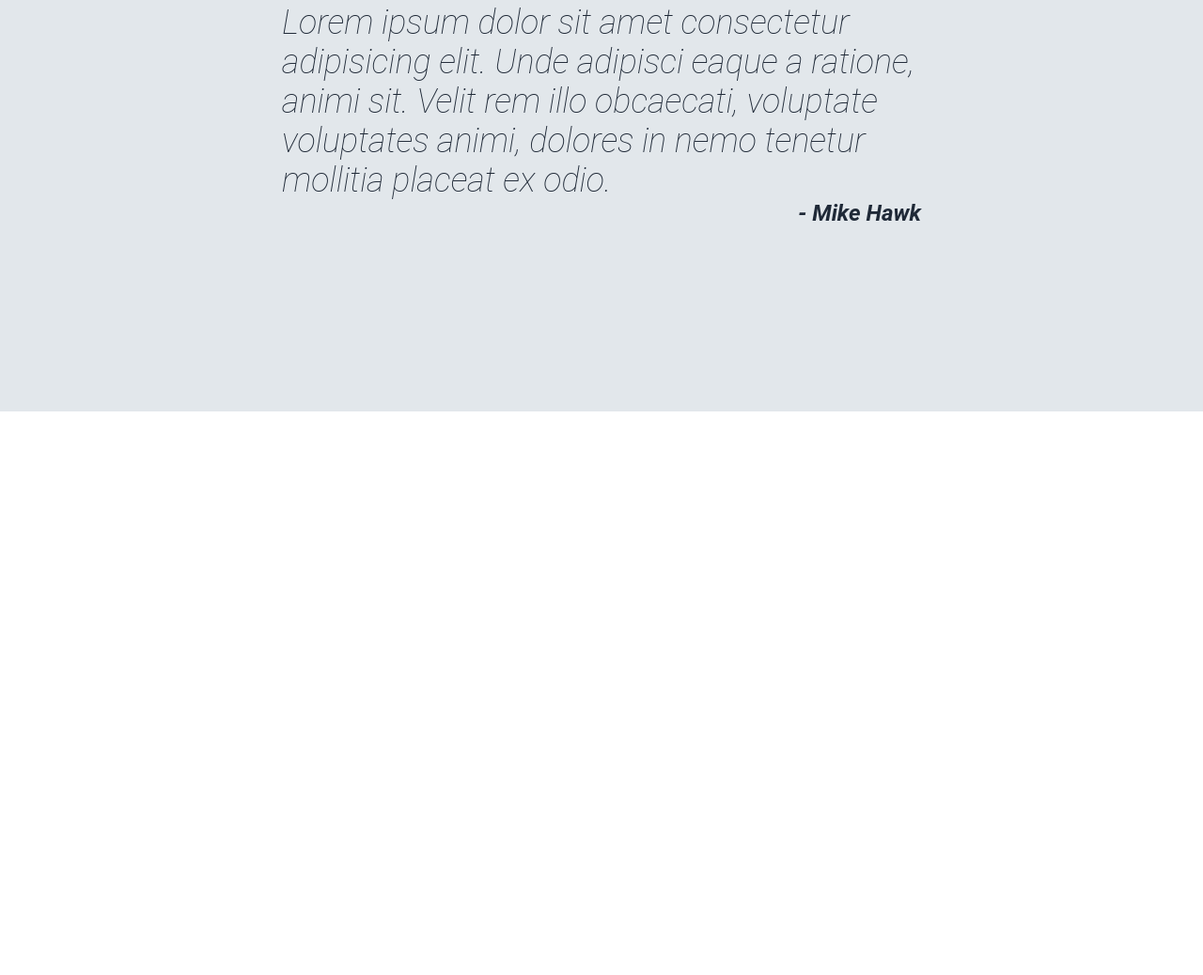
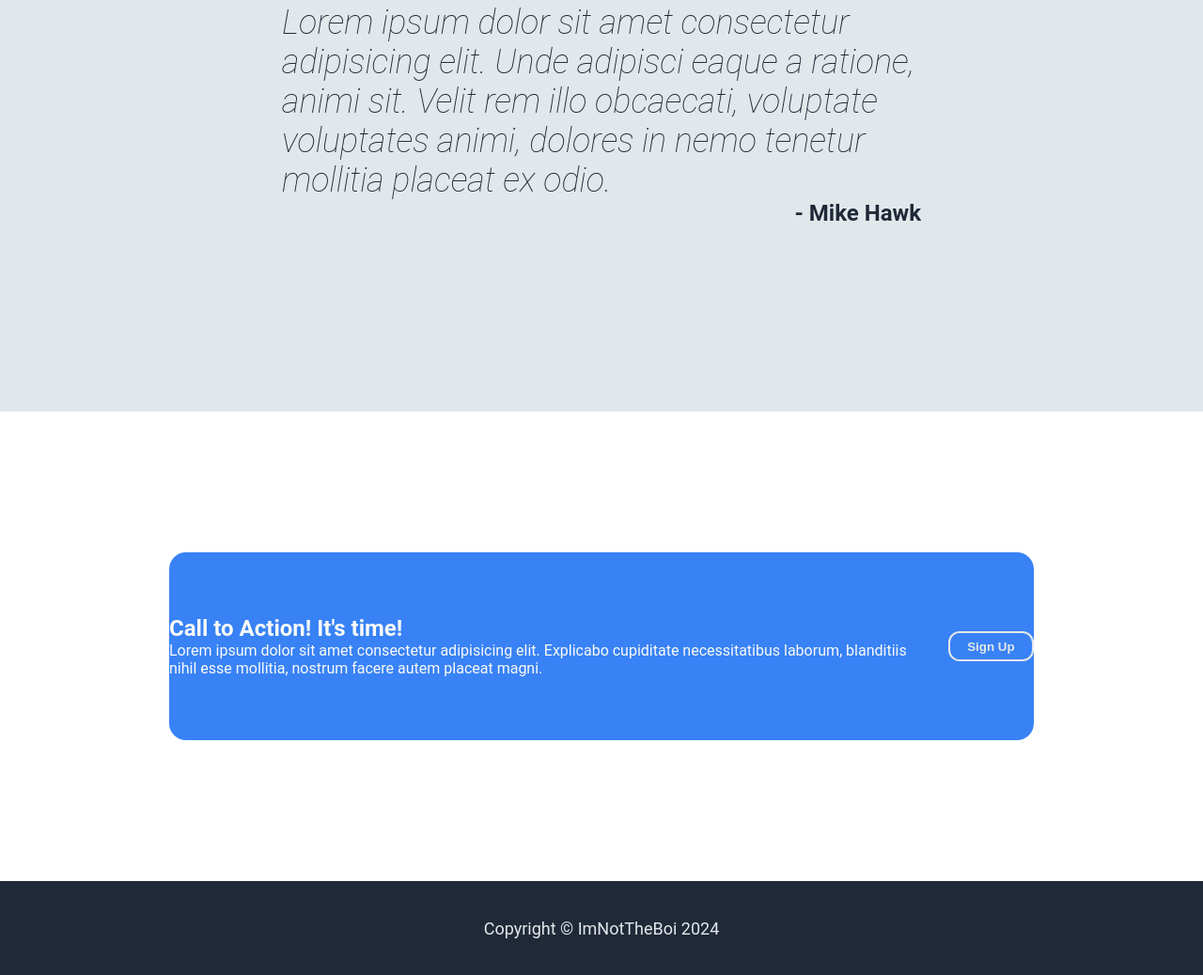
Before and after one commit to ImNotTheBoi/odin-landing-page, a plain HTML site: page index.html in a window 1280 px wide. Shown: the part 1658-2696 px from the top of the page at 94% size. Before the commit the page ends 2096 px from the top, so only its background shows below. Drawn offline with Linux system fonts and the light colour scheme.

Commit message:
Completion of Website(Section 4)
Finish the 4th section of the Website

Update the README file

```diff
--- a/index.html
+++ b/index.html
@@ -73,9 +73,25 @@
                 Lorem ipsum dolor sit amet consectetur adipisicing elit. Unde adipisci eaque a ratione,
                 animi sit. Velit rem illo obcaecati, voluptate voluptates animi, dolores in nemo tenetur
                 mollitia placeat ex odio.<br>
-                <span>- Mike Hawk</span>
             </em>
+            <span>- Mike Hawk</span>
         </div>
+    </section>
+    <section class="section-4">
+        <main>
+            <div class="text">
+                <strong>Call to Action! It's time!</strong><br>
+                Lorem ipsum dolor sit amet consectetur adipisicing elit.
+                Explicabo cupiditate necessitatibus laborum, blanditiis nihil esse mollitia,
+                nostrum facere autem placeat magni.
+            </div>
+            <button>
+                Sign Up
+            </button>
+        </main>
+        <footer>
+            Copyright &#169; ImNotTheBoi 2024
+        </footer>
     </section>
 </body>
 </html>
--- a/style.css
+++ b/style.css
@@ -136,3 +136,51 @@ header ul {
     display: flex;
     justify-content: flex-end;
 }
+/* Section 4 */
+.section-4 {
+    display: flex;
+    flex-direction: column;
+    height: 600px;
+}
+
+.section-4 main {
+    height: 400px;
+    border-radius: 18px;
+    display: flex;
+    justify-content: space-around;
+    margin: 150px 180px;
+    align-items: center;
+    background-color: #3882f6;
+    gap: 32px;
+}
+
+.section-4 .text {
+    max-width: 900px;
+    color: #f9faf8;
+}
+
+.section-4 strong {
+    font-size: 24px;
+}
+.section-4 button {
+    background-color: #3882f6;
+    color: #e2e7eb;
+    border-color: #e2e7eb;
+    border-style: solid;
+    border-radius: 12px;
+    text-align: center;
+    width: 128px;
+    height: 32px;
+    font-weight: bold;
+}
+
+footer {
+    height: 200px;
+    background-color: #1F2937;
+    font-size: 18px;
+    color: #e5e7eb;
+    display: flex;
+    justify-content: center;
+    align-items: center;
+    margin-top: auto;
+}
```
Also changed, not shown: 1 other file.
